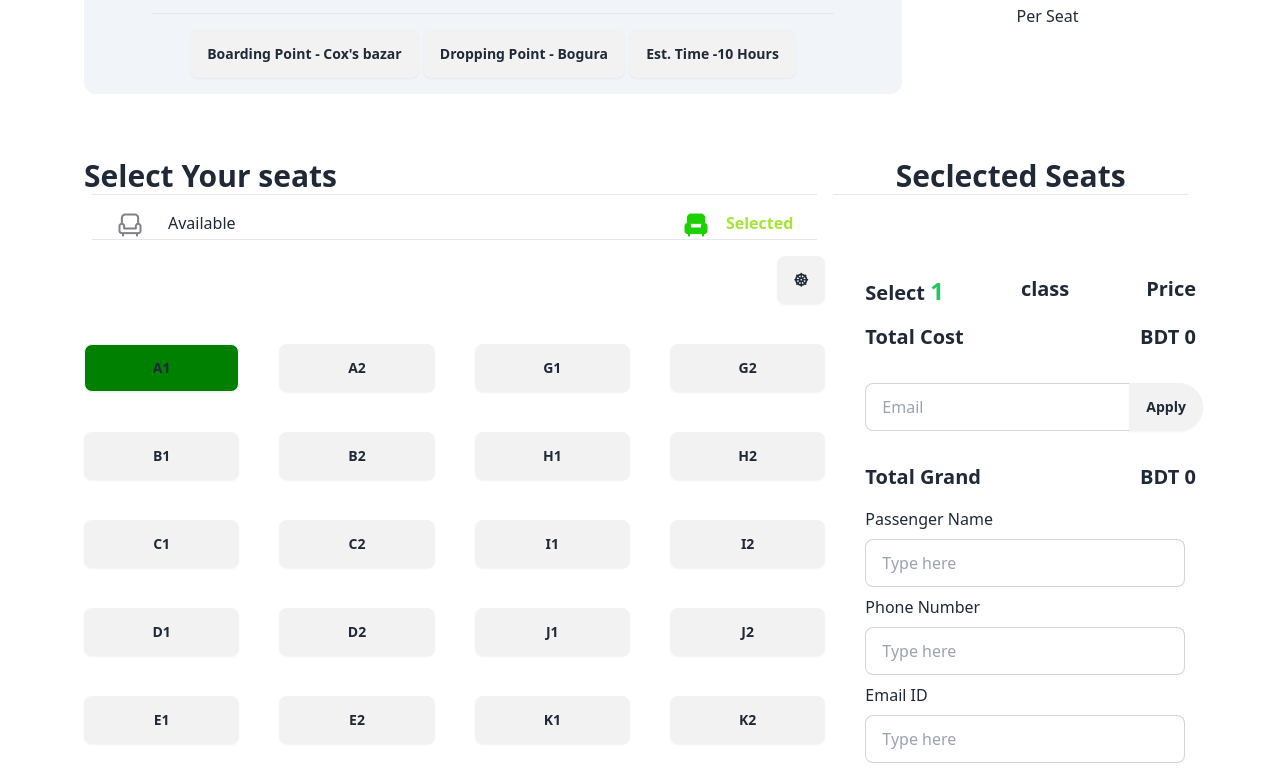
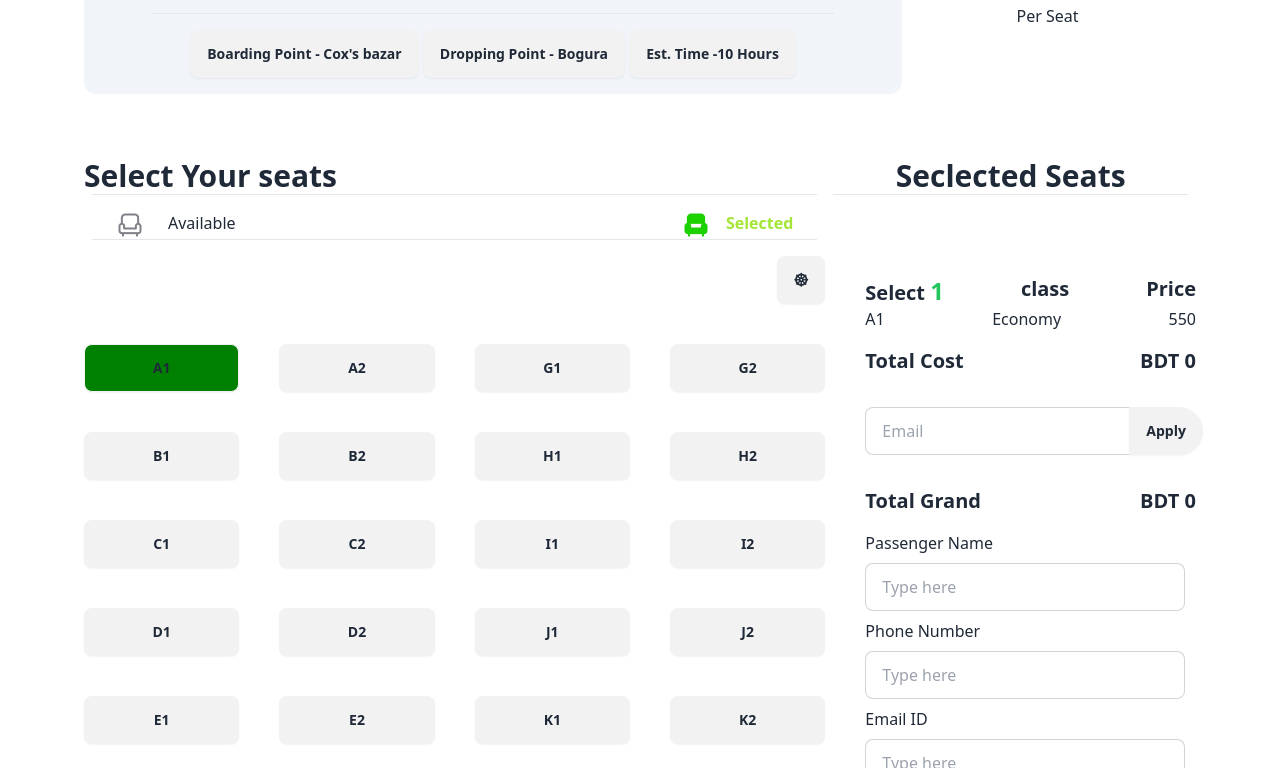
Before and after one commit to shaker-ullah/assi-5, a plain HTML site: page index.html in a window 1280 px wide. Both pictures are taken after a click on the element "A1". Shown: the part 1574-2342 px from the top of the page. Drawn offline with nearby package versions, Linux system fonts and the light colour scheme; files that its build step writes are made by us from their sources; files whose address does not match are found by name.

Commit message:
seat booking section added

```diff
--- /dev/null
+++ b/css/style.css
@@ -0,0 +1,5 @@
+li {
+    display: flex;
+    justify-content: space-between;
+
+}
--- a/index.html
+++ b/index.html
@@ -182,7 +182,7 @@
                     <div class="col-span-2  flex justify-center items-center">
                         <div class="">
                             <img src="./images/fare.png" alt="">
-                            <h3 class="text-3xl font-bold my-2 shaker">550 Taka</h3>
+                            <h3 class="text-3xl font-bold my-2">550 Taka</h3>
                             <p>Per Seat</p>
                         </div>
                     </div>
@@ -258,9 +258,11 @@
                             <p class="text-xl font-semibold">class</p>
                             <p class="text-xl font-semibold">Price</p>
                         </div>
-                        <div id="new-ticket">
+                        <ul id="new-ticket">
                             <!-- add new element -->
-                        </div>
+
+
+                        </ul>
                         <div class="flex justify-between my-4">
                             <h4 class="text-xl font-bold">Total Cost</h4>
                             <h4 class="text-xl font-bold">BDT <span>0</span></h4>
--- a/script/uitility.js
+++ b/script/uitility.js
@@ -1,6 +1,8 @@
 const allSeats = document.getElementsByClassName('seat-btn');
 let count = 0;
 let booking = 24;
+let perSeatPrice = 550;
+let seatClass = 'Economy';
 for (const btn of allSeats) {
     // console.log(btn)
     btn.addEventListener('click', (e) => {
@@ -10,7 +12,22 @@ for (const btn of allSeats) {
 
         const seatName = e.target.innerText;
         // console.log(seatName)
-        console.log(e.target.parentNode.parentNode.parentNode.parentNode.parentNode.childNodes)
+
+        const bookingSeat = document.getElementById('new-ticket');
+        const li = document.createElement('li')
+        const p = document.createElement('p');
+        p.innerText = seatName;
+        const p2 = document.createElement('p');
+        p2.innerText = seatClass;
+        const p3 = document.createElement('p');
+        p3.innerText = perSeatPrice;
+        li.appendChild(p)
+        li.appendChild(p2)
+        li.appendChild(p3)
+        bookingSeat.appendChild(li)
+
+        // const perSeatPrice = (e.target.parentNode.parentNode.parentNode.parentNode.parentNode.childNodes[1].childNodes[3].childNodes[3].childNodes[1].childNodes[1].innerText)
+        // console.log(perSeatPrice)
 
 
         setInnerText('count-seats', count)
```
